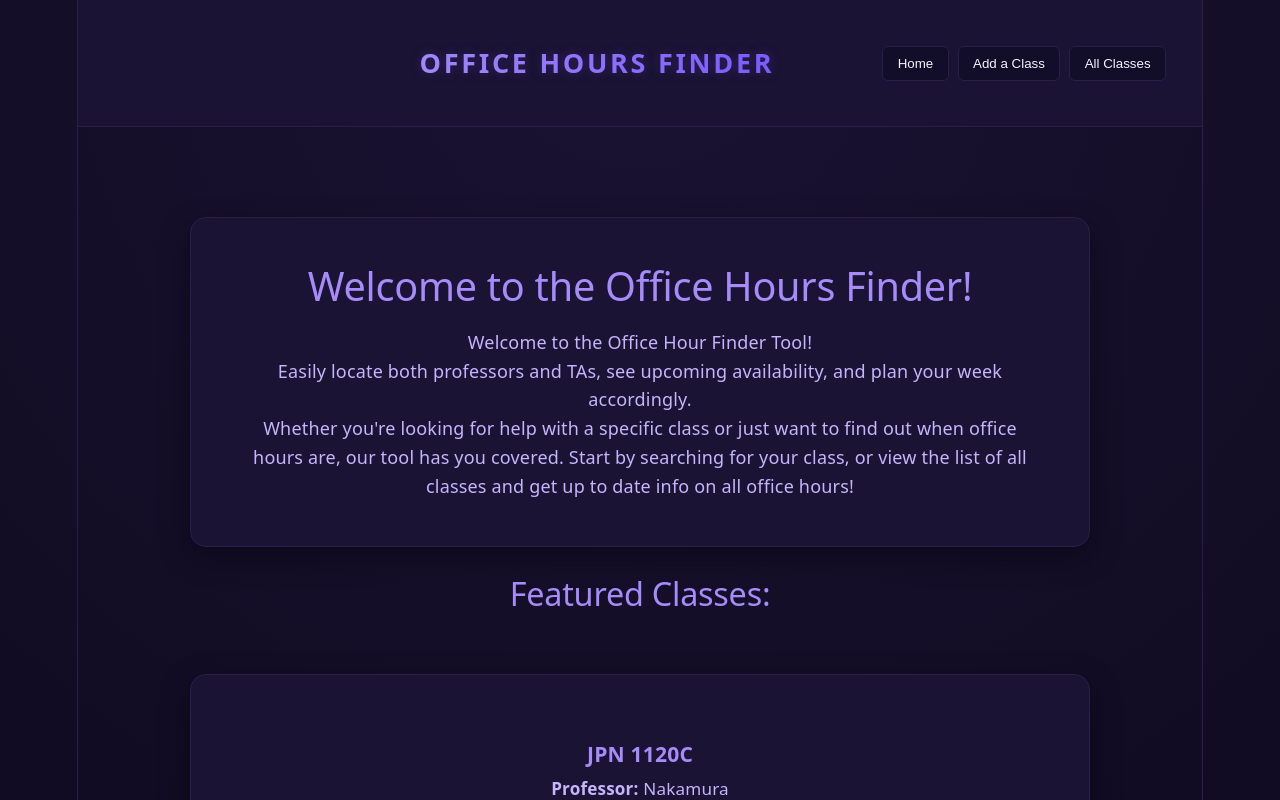
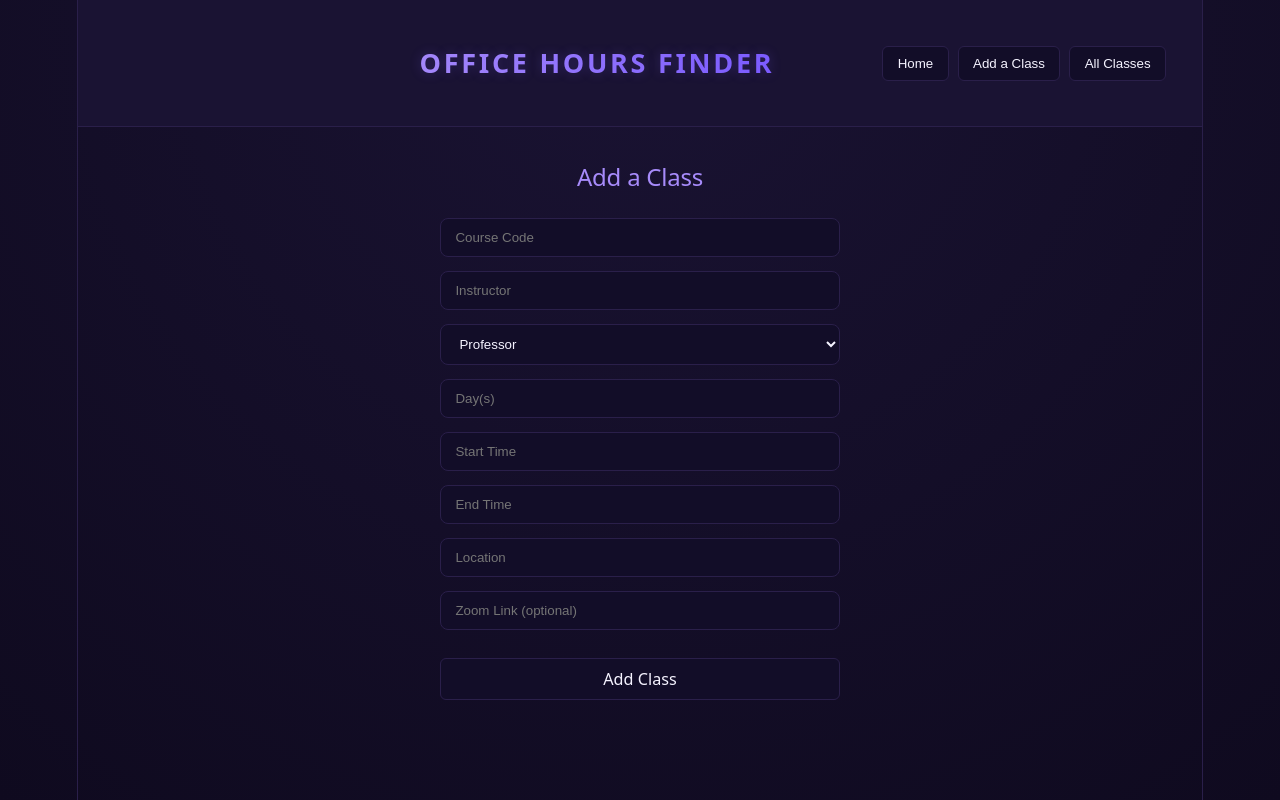
Before and after one commit to Semplical/webit, a React (Vite) app in the folder office-hours-finder/: page / in a window 1280 px wide. Both pictures are taken after a click on the button "Add a Class". Shown: the top 800 px of the page. Built offline with nearby package versions, Linux system fonts and the light colour scheme.

Commit message:
Added add class

```diff
--- a/office-hours-finder/src/App.jsx
+++ b/office-hours-finder/src/App.jsx
@@ -3,11 +3,12 @@ import "./styles/main.css";
 import officeHoursData from "./office-hours.json";
 import FeaturedCards from "./featured-classes";
 import AllClasses from "./components/AllClasses";
+import AddClass from "./components/AddClass";
 import { useState } from "react";
 
 export default function App() {
   const [page, setPage] = useState("home");
-
+  const [classes, setClasses] = useState(officeHoursData);
   return (
     <div>
       <NavigationBar setPage={setPage} />
@@ -25,7 +26,8 @@ export default function App() {
           <FeaturedCards data={officeHoursData} interval={10000} />
         </main>
       )}
-      {page === "classes" && <AllClasses />}
+      {page === "classes" && <AllClasses data={classes} />}
+      {page === "add" && <AddClass setClasses={setClasses} />}
     </div>
   );
 }
--- /dev/null
+++ b/office-hours-finder/src/components/AddClass.jsx
@@ -0,0 +1,58 @@
+import { useState } from "react";
+
+export default function AddClass({ setClasses }) {
+  const [form, setForm] = useState({
+    courseCode: "",
+    instructor: "",
+    type: "Professor",
+    day: "",
+    startTime: "",
+    endTime: "",
+    location: "",
+    link: ""
+  });
+
+  function handleChange(e) {
+    setForm({ ...form, [e.target.name]: e.target.value });
+  }
+
+  function handleSubmit(e) {
+    e.preventDefault();
+    setClasses(prev => [...prev, form]);
+    setForm({
+      courseCode: "",
+      instructor: "",
+      type: "Professor",
+      day: "",
+      startTime: "",
+      endTime: "",
+      location: "",
+      link: ""
+    });
+  }
+
+  return (
+    <main className="add-class">
+      <h2 className="page-title">Add a Class</h2>
+
+      <form className="add-form" onSubmit={handleSubmit}>
+        <input name="courseCode" placeholder="Course Code" value={form.courseCode} onChange={handleChange} required />
+        <input name="instructor" placeholder="Instructor" value={form.instructor} onChange={handleChange} required />
+
+        <select name="type" value={form.type} onChange={handleChange}>
+          <option>Professor</option>
+          <option>Lecturer</option>
+          <option>TA</option>
+        </select>
+
+        <input name="day" placeholder="Day(s)" value={form.day} onChange={handleChange} required />
+        <input name="startTime" placeholder="Start Time" value={form.startTime} onChange={handleChange} required />
+        <input name="endTime" placeholder="End Time" value={form.endTime} onChange={handleChange} required />
+        <input name="location" placeholder="Location" value={form.location} onChange={handleChange} required />
+        <input name="link" placeholder="Zoom Link (optional)" value={form.link} onChange={handleChange} />
+
+        <button type="submit" className="link-button">Add Class</button>
+      </form>
+    </main>
+  );
+}
--- a/office-hours-finder/src/components/AllClasses.jsx
+++ b/office-hours-finder/src/components/AllClasses.jsx
@@ -1,11 +1,10 @@
 import { useState } from "react";
-import officeHoursData from "../office-hours.json";
 
-export default function AllClasses() {
+export default function AllClasses({ data }) {
   const [filterType, setFilterType] = useState("course");
   const [query, setQuery] = useState("");
 
-  const filtered = officeHoursData.filter((cls) => {
+  const filtered = data.filter((cls) => {
     const value =
       filterType === "course"
         ? cls.courseCode.toLowerCase()
@@ -23,21 +22,30 @@ export default function AllClasses() {
           <label><input type="radio" name="filter" value="instructor" checked={filterType === "instructor"} onChange={() => setFilterType("instructor")} /> Instructor</label>
         </div>
 
-        <input type="text" placeholder={filterType === "course" ? "Search by course code..." : "Search by instructor..."} className="filter-input" value={query} onChange={(e) => setQuery(e.target.value)}/>
+        <input
+          type="text"
+          placeholder={filterType === "course" ? "Search by course code..." : "Search by instructor..."}
+          className="filter-input"
+          value={query}
+          onChange={(e) => setQuery(e.target.value)}
+        />
       </div>
 
       <div className="classes-grid">
-        {filtered.map((cls, index) => (
+        {filtered.length === 0 ? (
+          <p className="no-results">No results found</p>
+        ) : (
+          filtered.map((cls, index) => (
             <div key={index} className="class-card">
               <h3>{cls.courseCode}</h3>
               <p><strong>{cls.type}:</strong> {cls.instructor}</p>
               <p><strong>Day(s):</strong> {cls.day}</p>
               <p><strong>Time:</strong> {cls.startTime} - {cls.endTime}</p>
               <p><strong>Location:</strong> {cls.location}</p>
-            {cls.link && cls.link !== "N/A" && <div className="card-buttons"><a href={cls.link} target="_blank" rel="noopener noreferrer" className="link-button">Join Online</a>
-            <button onClick={() => navigator.clipboard.writeText(cls.link)} className="link-button">Copy Link</button></div>}
+              {cls.link && cls.link !== "N/A" && <div className="card-buttons"><a href={cls.link} target="_blank" rel="noopener noreferrer" className="link-button">Join Online</a><button onClick={() => navigator.clipboard.writeText(cls.link)} className="link-button">Copy Link</button></div>}
             </div>
-        ))}
+          ))
+        )}
       </div>
     </main>
   );
--- a/office-hours-finder/src/components/NavigationBar.jsx
+++ b/office-hours-finder/src/components/NavigationBar.jsx
@@ -7,7 +7,7 @@ export default function NavigationBar({ setPage }) {
 
       <nav className="navigation-right">
         <button className="navigation-button" onClick={() => setPage("home")}>Home</button>
-        <button className="navigation-button"> Add a Class </button>
+        <button className="navigation-button" onClick={() => setPage("add")}> Add a Class </button>
         <button className="navigation-button" onClick={() => setPage("classes")}>All Classes</button>
 
       </nav>
--- a/office-hours-finder/src/styles/main.css
+++ b/office-hours-finder/src/styles/main.css
@@ -265,3 +265,42 @@ body {
     gap: 0.5rem;
     margin-top: 0.75rem;
 }
+
+.add-class {
+    padding: 2rem;
+    display: flex;
+    flex-direction: column;
+    align-items: center;
+}
+
+.add-form {
+    display: flex;
+    flex-direction: column;
+    gap: 0.8rem;
+    width: 100%;
+    max-width: 400px;
+}
+
+.add-form input,
+.add-form select {
+    padding: 0.6rem 0.8rem;
+    border: 1px solid var(--border);
+    border-radius: 8px;
+    background-color: #120d28;
+    color: var(--text-main);
+}
+
+.add-form input:focus,
+.add-form select:focus {
+    outline: none;
+    border-color: var(--primary);
+    box-shadow: 0 0 0 2px rgba(124, 92, 255, 0.4);
+}
+
+.no-results {
+  text-align: center;
+  grid-column: 1 / -1;
+  color: var(--dim-text);
+  font-size: 1rem;
+  margin-top: 1rem;
+}
```
Lines whose indentation alone changed are shown as unchanged.
